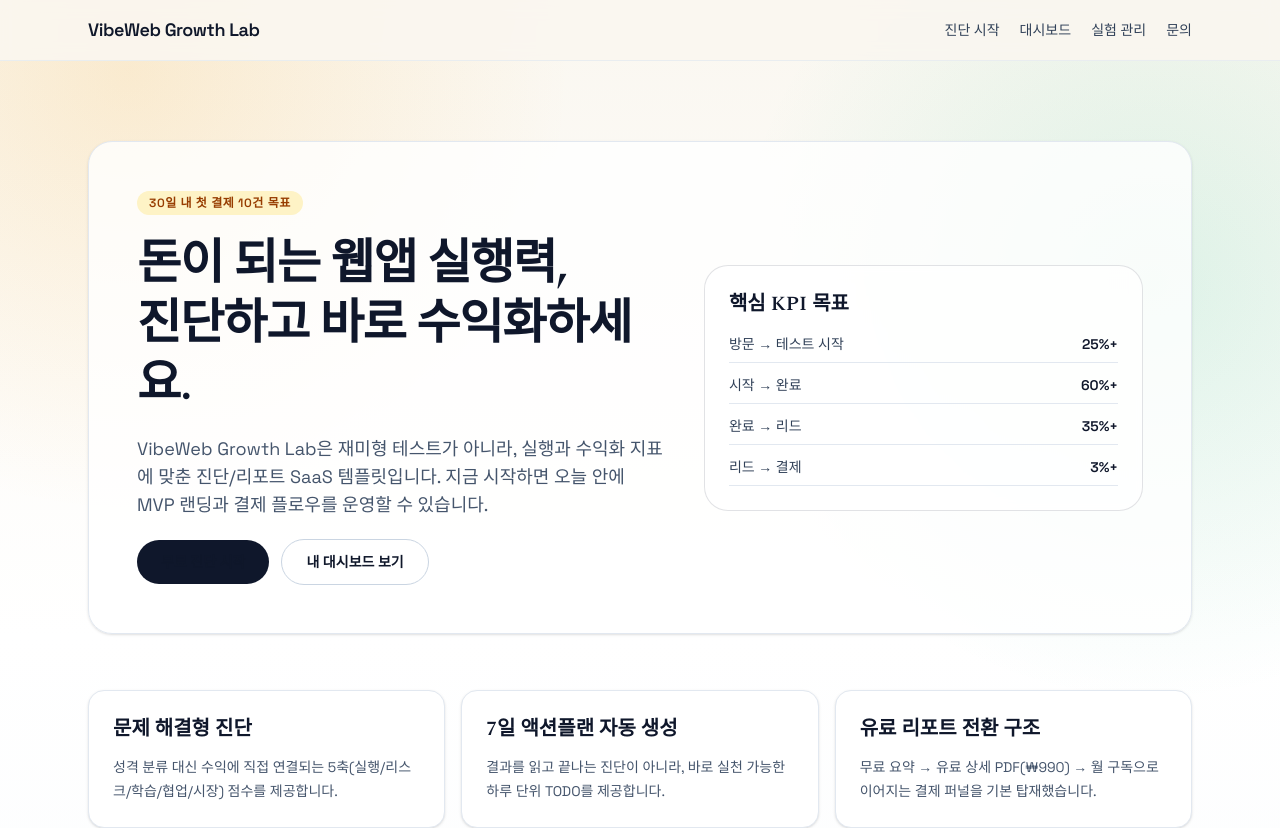
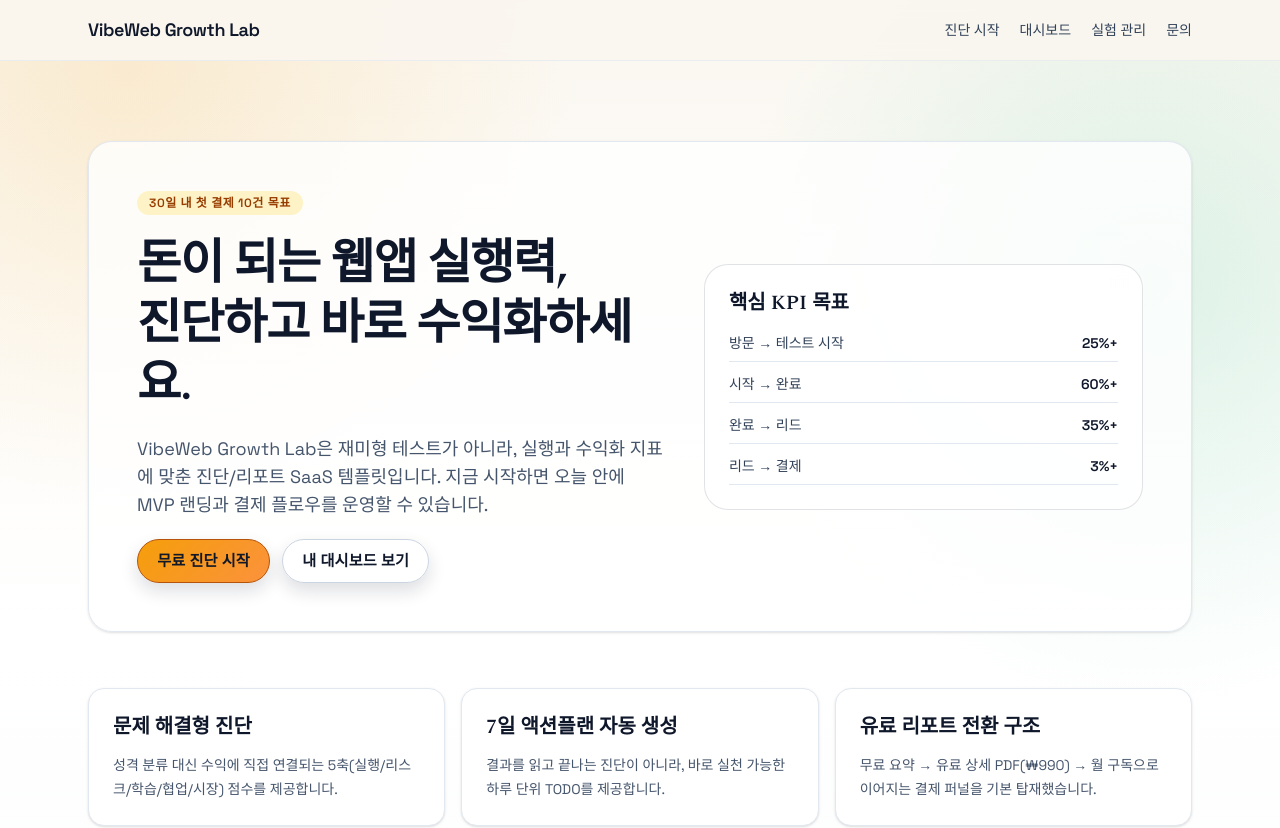
Before and after one commit to Forevernewvie/mbtiVibe, a Next.js app: page / in a window 1280 px wide. Shown: the top 828 px of the page. Built offline with nearby package versions, Linux system fonts and the light colour scheme.

Commit message:
feat(ui): improve CTA visibility and interaction contrast

```diff
--- a/src/app/globals.css
+++ b/src/app/globals.css
@@ -5,6 +5,14 @@
   --ink: #0f172a;
   --warm: #f59e0b;
   --mint: #10b981;
+  --btn-primary-bg: linear-gradient(135deg, #f59e0b 0%, #fb923c 100%);
+  --btn-primary-border: #b45309;
+  --btn-primary-text: #111827;
+  --btn-secondary-bg: rgba(255, 255, 255, 0.96);
+  --btn-secondary-border: #cbd5e1;
+  --btn-shadow: 0 8px 18px rgba(15, 23, 42, 0.14);
+  --btn-shadow-strong: 0 14px 30px rgba(180, 83, 9, 0.28);
+  --focus-ring: rgba(15, 23, 42, 0.35);
 }
 
 @theme inline {
@@ -47,3 +55,136 @@
   background: rgba(255, 255, 255, 0.75);
   backdrop-filter: blur(6px);
 }
+
+.btn {
+  display: inline-flex;
+  min-height: 44px;
+  align-items: center;
+  justify-content: center;
+  gap: 0.4rem;
+  border: 1px solid transparent;
+  border-radius: 9999px;
+  padding: 0.72rem 1.2rem;
+  font-size: 0.95rem;
+  font-weight: 700;
+  letter-spacing: 0.01em;
+  line-height: 1;
+  text-decoration: none;
+  transition:
+    transform 0.14s ease,
+    box-shadow 0.2s ease,
+    background-color 0.2s ease,
+    border-color 0.2s ease,
+    color 0.2s ease,
+    filter 0.2s ease;
+  box-shadow: var(--btn-shadow);
+}
+
+.btn:hover {
+  transform: translateY(-1px);
+}
+
+.btn:active {
+  transform: translateY(0);
+}
+
+.btn:focus-visible {
+  outline: 3px solid var(--focus-ring);
+  outline-offset: 2px;
+}
+
+.btn:disabled,
+.btn[aria-disabled="true"] {
+  cursor: not-allowed;
+  opacity: 0.6;
+  transform: none;
+  box-shadow: none;
+  filter: saturate(0.7);
+}
+
+.btn-primary {
+  background: var(--btn-primary-bg);
+  color: var(--btn-primary-text);
+  border-color: var(--btn-primary-border);
+}
+
+.btn-primary:hover {
+  filter: brightness(1.05);
+  box-shadow: var(--btn-shadow-strong);
+}
+
+.btn-secondary {
+  background: var(--btn-secondary-bg);
+  color: #0f172a;
+  border-color: var(--btn-secondary-border);
+}
+
+.btn-secondary:hover {
+  border-color: #475569;
+  background: #fff;
+}
+
+.btn-contrast {
+  background: #fff;
+  color: #0f172a;
+  border-color: rgba(255, 255, 255, 0.88);
+}
+
+.btn-contrast:hover {
+  border-color: #fff;
+}
+
+.field-control {
+  width: 100%;
+  border: 1px solid #cbd5e1;
+  border-radius: 0.75rem;
+  padding: 0.6rem 0.8rem;
+  font-size: 0.92rem;
+  color: #0f172a;
+  background: rgba(255, 255, 255, 0.98);
+  transition:
+    border-color 0.2s ease,
+    box-shadow 0.2s ease,
+    background-color 0.2s ease;
+}
+
+.field-control:focus-visible {
+  outline: none;
+  border-color: #0f172a;
+  box-shadow: 0 0 0 3px rgba(15, 23, 42, 0.12);
+}
+
+.choice-button {
+  border: 1px solid #cbd5e1;
+  border-radius: 1rem;
+  padding: 0.85rem 1rem;
+  text-align: left;
+  font-size: 0.95rem;
+  font-weight: 600;
+  color: #1e293b;
+  background: #fff;
+  transition:
+    border-color 0.2s ease,
+    background-color 0.2s ease,
+    transform 0.14s ease,
+    box-shadow 0.2s ease;
+}
+
+.choice-button:hover {
+  border-color: #b45309;
+  background: rgba(254, 243, 199, 0.56);
+  transform: translateY(-1px);
+  box-shadow: 0 8px 16px rgba(180, 83, 9, 0.12);
+}
+
+.choice-button:focus-visible {
+  outline: 3px solid rgba(180, 83, 9, 0.32);
+  outline-offset: 2px;
+}
+
+.choice-button:disabled {
+  cursor: not-allowed;
+  opacity: 0.58;
+  transform: none;
+  box-shadow: none;
+}
--- a/src/app/not-found.tsx
+++ b/src/app/not-found.tsx
@@ -8,10 +8,7 @@
     <main className="mx-auto flex min-h-[60vh] w-full max-w-3xl flex-col items-center justify-center px-6 text-center">
       <h1 className="text-4xl font-semibold text-slate-900">페이지를 찾을 수 없습니다</h1>
       <p className="mt-3 text-sm text-slate-600">요청하신 결과가 없거나 삭제되었습니다.</p>
-      <Link
-        href="/"
-        className="mt-6 rounded-full bg-slate-900 px-5 py-2 text-sm font-semibold text-white"
-      >
+      <Link href="/" className="btn btn-primary mt-6">
         홈으로 이동
       </Link>
     </main>
--- a/src/app/page.tsx
+++ b/src/app/page.tsx
@@ -39,16 +39,10 @@
             지금 시작하면 오늘 안에 MVP 랜딩과 결제 플로우를 운영할 수 있습니다.
           </p>
           <div className="flex flex-wrap items-center gap-3">
-            <Link
-              href="/assessment"
-              className="rounded-full bg-slate-900 px-6 py-3 text-sm font-semibold text-white transition hover:bg-slate-700"
-            >
+            <Link href="/assessment" className="btn btn-primary">
               무료 진단 시작
             </Link>
-            <Link
-              href="/dashboard"
-              className="rounded-full border border-slate-300 px-6 py-3 text-sm font-semibold text-slate-700 transition hover:border-slate-900 hover:text-slate-900"
-            >
+            <Link href="/dashboard" className="btn btn-secondary">
               내 대시보드 보기
             </Link>
           </div>
--- a/src/app/results/[id]/page.tsx
+++ b/src/app/results/[id]/page.tsx
@@ -116,10 +116,7 @@
 
         <div className="mt-5">
           {paid ? (
-            <Link
-              href={`/api/report/${assessment.id}`}
-              className="inline-flex items-center rounded-full bg-white px-6 py-3 text-sm font-semibold text-slate-900"
-            >
+            <Link href={`/api/report/${assessment.id}`} className="btn btn-contrast">
               PDF 다운로드
             </Link>
           ) : (
--- a/src/components/assessment-flow.tsx
+++ b/src/components/assessment-flow.tsx
@@ -185,7 +185,7 @@
             type="button"
             disabled={submitting}
             onClick={() => onSelectChoice(activeQuestion.id, choice.id)}
-            className="rounded-2xl border border-slate-200 px-4 py-3 text-left text-sm font-medium text-slate-700 transition hover:border-slate-800 hover:text-slate-900 disabled:cursor-not-allowed disabled:opacity-60"
+            className="choice-button"
           >
             {choice.label}
           </button>
--- a/src/components/contact-form.tsx
+++ b/src/components/contact-form.tsx
@@ -55,7 +55,7 @@
           value={email}
           onChange={(event) => setEmail(event.target.value)}
           required
-          className="w-full rounded-xl border border-slate-300 px-3 py-2 text-sm outline-none transition focus:border-slate-500"
+          className="field-control"
         />
       </label>
 
@@ -66,7 +66,7 @@
           value={subject}
           onChange={(event) => setSubject(event.target.value)}
           required
-          className="w-full rounded-xl border border-slate-300 px-3 py-2 text-sm outline-none transition focus:border-slate-500"
+          className="field-control"
         />
       </label>
 
@@ -77,14 +77,14 @@
           onChange={(event) => setMessage(event.target.value)}
           rows={5}
           required
-          className="w-full rounded-xl border border-slate-300 px-3 py-2 text-sm outline-none transition focus:border-slate-500"
+          className="field-control"
         />
       </label>
 
       <button
         type="submit"
         disabled={loading}
-        className="rounded-full bg-slate-900 px-5 py-2 text-sm font-semibold text-white transition hover:bg-slate-700 disabled:cursor-not-allowed disabled:bg-slate-400"
+        className="btn btn-primary"
       >
         {loading ? "전송 중..." : "문의 보내기"}
       </button>
--- a/src/components/purchase-report-button.tsx
+++ b/src/components/purchase-report-button.tsx
@@ -51,7 +51,7 @@
         type="button"
         onClick={onClick}
         disabled={loading}
-        className="inline-flex items-center rounded-full bg-slate-900 px-6 py-3 text-sm font-semibold text-white transition hover:bg-slate-700 disabled:cursor-not-allowed disabled:bg-slate-400"
+        className="btn btn-primary"
       >
         {loading ? "결제 연결 중..." : `상세 리포트 구매 (${formatKrw(APP_POLICY.pricing.report.amount)})`}
       </button>
--- a/src/components/weekly-checkin-form.tsx
+++ b/src/components/weekly-checkin-form.tsx
@@ -68,7 +68,7 @@
             value={note}
             onChange={(event) => setNote(event.target.value)}
             rows={4}
-            className="w-full rounded-xl border border-slate-300 px-3 py-2 text-sm outline-none transition focus:border-slate-500"
+            className="field-control"
             placeholder="막힌 지점, 다음 주 실험 아이디어를 기록하세요."
           />
         </label>
@@ -76,7 +76,7 @@
         <button
           type="submit"
           disabled={loading}
-          className="rounded-full bg-slate-900 px-5 py-2 text-sm font-semibold text-white transition hover:bg-slate-700 disabled:cursor-not-allowed disabled:bg-slate-400"
+          className="btn btn-primary"
         >
           {loading ? "저장 중..." : "체크인 저장"}
         </button>
```
Also changed, not shown: src/app/dashboard/page.tsx (+2 -8 lines), src/components/experiment-admin-form.tsx (+6 -6 lines).
